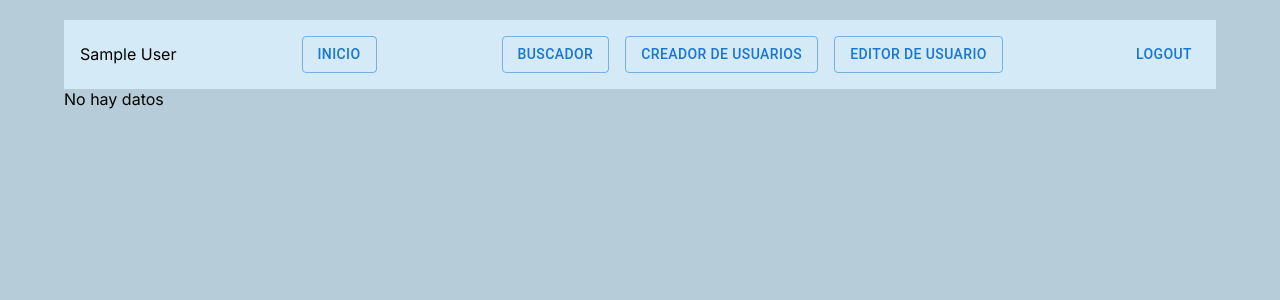
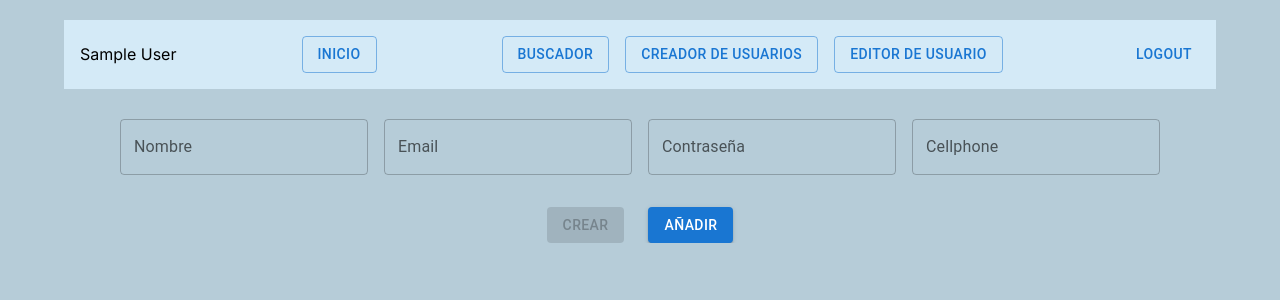
Before and after one commit to arredgroup/nestjs-auth-front, a Next.js app: page /users/1/bulkCreate in a window 1280 px wide. Shown: the top 300 px of the page. Built offline with nearby package versions, Linux system fonts and the light colour scheme; no server answers; sample sign-in values are in the browser's storage.

Commit message:
implementacion de Bulkcreate funcionalidad

```diff
--- a/app/users/[id]/bulkCreate/page.js
+++ b/app/users/[id]/bulkCreate/page.js
@@ -3,16 +3,22 @@ import Navbar from '@/components/Navbar';
 import React, {useEffect, useState} from 'react';
 
 import AuthService from "@/services/AuthService";
-import {Container, Stack, Switch} from "@mui/material";
+import {Container, Stack} from "@mui/material";
 import TextField from "@mui/material/TextField";
 import Button from "@mui/material/Button";
+import IconButton from '@mui/material/IconButton';
+import { Delete } from "@mui/icons-material";
 
-
-const Search = (props) => {
+const BulkUserCreate = (props) => {
     const {id} = props.params;
     const [user, setUser] = useState(null);
+    const [users, setUsers] = useState([{ name: '', email: '' , password: '', cellphone: ''}]);
 
     useEffect(() => {
+        const user = JSON.parse(localStorage.getItem('user'));
+        if(!user){
+            router.push('/login');
+        }
         const token = localStorage.getItem('token');
         (async () => {
             const data = await AuthService.getUserById(id, token);
@@ -20,19 +26,82 @@ const Search = (props) => {
         })();
     }, []);
 
+    const handleUserChange = (e, index) => {
+        const updatedUsers = [...users];
+        updatedUsers[index][e.target.name] = e.target.value;
+        setUsers(updatedUsers);
+      };
+      const handleAddUser = () => {
+        setUsers([...users, {  name: '', email: '' , password: '', cellphone: ''}]);
+      };
+      const handleRemoveUser = (indexRemove) => {
+        setUsers((currentUsers) => currentUsers.filter((_, index) => index !== indexRemove));
+      };
+
+    const handleRegister = async () => {
+        const token = localStorage.getItem('token');
+        const response = await AuthService.registerBulkUsers(users, token);
+        console.log(response);
+    }
     return (
         <Container>
         <Navbar />
+            {!users ? "No hay datos" :
+            <Container style={{ marginTop: 30 }}>
+                 <Stack justifyContent={'center'} alignItems={'center'} spacing={4}>
+                 {users.map((user, index) => (
+                    <Stack key={index} direction="row" spacing={2}>
+                        <TextField
+                            label="Nombre"
+                            name="name"
+                            variant="outlined"
+                            value={user.name}
+                            onChange={(e) => handleUserChange(e, index)}
+                            placeholder="Nombre"
+                        />
+                        <TextField
+                            type="email"
+                            label="Email"
+                            name="email"
+                            variant="outlined"
+                            value={user.email}
+                            onChange={(e) => handleUserChange(e, index)}
+                            placeholder="Email"
+                        />
+                        <TextField
+                            type="password"
+                            label="Contraseña"
+                            name="password"
+                            variant="outlined"
+                            value={user.password}
+                            onChange={(e) => handleUserChange(e, index)}
+                            placeholder="Contraseña"
+                        />
+                        <TextField
+                            type="email"
+                            label="Cellphone"
+                            name="cellphone"
+                            variant="outlined"
+                            value={user.cellphone}
+                            onChange={(e) => handleUserChange(e, index)}
+                            placeholder="Cellphone"
+                        />
+                        {users.length > 1 && (
+                            <IconButton color="primary"  aria-label={"Eliminar campo "} onClick={() => handleRemoveUser(index)}>
+                            <Delete />
+                            </IconButton>
+                        )}
+                    </Stack>
+        ))}
+                    <Stack direction={'row'} spacing={3}>
+                        <Button variant="contained"  disabled={users.some(user => !user.name.trim() || !user.email.trim() || !user.password.trim() || !user.cellphone.trim())} onClick={handleRegister}>Crear</Button>
+                        <Button variant="contained" onClick={handleAddUser}>Añadir</Button>
+                         </Stack>
 
-            {!user ? "No hay datos" :
-            <Container>
-                 <Stack justifyContent={'center'} alignItems={'center'}>
-                <h1>bulkCreate {id}</h1>
-                <Button></Button>
-                </Stack>
+                    </Stack>
             </Container>}
         </ Container>
     )
 }
 
-export default Search;
+export default BulkUserCreate;
--- a/services/AuthService.js
+++ b/services/AuthService.js
@@ -100,6 +100,22 @@ const logOut = async (token) => {
     }
 }
 
+const registerBulkUsers = async (users, token) => {
+    try{
+        const response = await axios.post('http://localhost:3001/api/v1/users/bulkCreate',{
+            users,
+            headers:{
+                'token': token,
+            }
+            }
+        );
+        return (response.status === 200);
+    }catch (e) {
+        console.error(e);
+        return false;
+    }
+}
+
 const registerUser = async (name, email, password, password_second, cellphone) => {
     try{
         const response = await axios.post('http://localhost:3001/api/v1/auth/register', {
@@ -131,6 +147,7 @@ const updateUser = async (id, user, token) => {
 }
 
 export default {
+    registerBulkUsers,
     getFindUsers,
     handleLogin,
     getUsers,
```
Also changed, not shown: app/page.js (+7 -0 lines).
